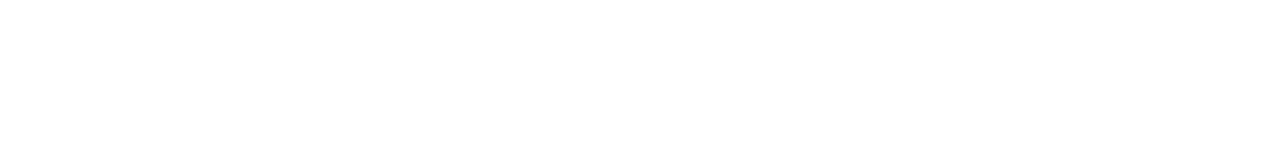
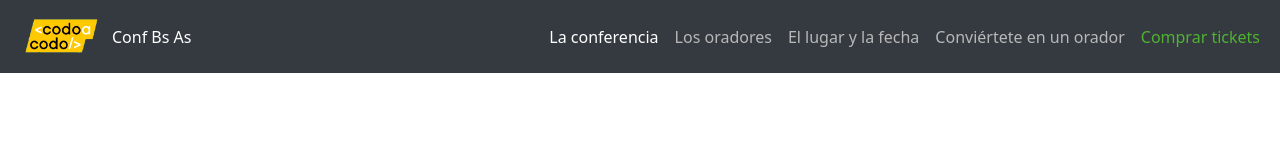
Before and after one commit to StelMar11/FrontEnd_Proyecto, a plain HTML site: page pages/ticket.html in a window 1280 px wide. Drawn offline with nearby package versions, Linux system fonts and the light colour scheme.

Commit message:
navbar del ticket

```diff
--- /dev/null
+++ b/pages/ticket.css
@@ -0,0 +1,21 @@
+:root{
+    --bgcolor:#353A40;
+    --textcolor: white;
+    --colorbtn:#27A844;
+    --colorgrey: #B8B8B8;
+}
+.bgcolor{
+    background-color: var(--bgcolor);
+}
+.logo{
+    color: var(--textcolor);
+}
+.colorgray{
+    color:var(--colorgrey);
+}
+#colorText{
+    color: var(--textcolor);
+}
+#colorTicket{
+    color:#4FB331 ;
+}
--- a/pages/ticket.html
+++ b/pages/ticket.html
@@ -3,9 +3,43 @@
 <head>
     <meta charset="UTF-8">
     <meta name="viewport" content="width=device-width, initial-scale=1.0">
-    <title>Ticket</title>
+    <title>Comprar tickets</title>
+    <link href="https://cdn.jsdelivr.net/npm/bootstrap@5.3.2/dist/css/bootstrap.min.css" rel="stylesheet" integrity="sha384-T3c6CoIi6uLrA9TneNEoa7RxnatzjcDSCmG1MXxSR1GAsXEV/Dwwykc2MPK8M2HN" crossorigin="anonymous">
+    <link rel="shortcut icon" href="favicon.ico" type="image/x-icon">
+    <link rel="stylesheet" href="./ticket.css">
 </head>
 <body>
+    <header class="position-sticky top-0 z-3">
+        <nav class="navbar navbar-expand-lg bgcolor">
+          <div class="container-fluid">
+            <img src="../Assets/codoacodo.png" alt="Logo" width="100vw" class="d-inline-block align-text-top">
+            <span class="logo">Conf Bs As</span>
+            <button class="navbar-toggler" type="button" data-bs-toggle="collapse" data-bs-target="#navbarNav" aria-controls="navbarNav" aria-expanded="false" aria-label="Toggle navigation">
+              <span class="navbar-toggler-icon"></span>
+            </button>
+            <div class="collapse navbar-collapse flex-row-reverse" id="navbarNav">
+              <ul class="navbar-nav">
+                <li class="nav-item">
+                  <a class="nav-link" id="colorText" aria-current="page" href="#">La conferencia</a>
+                </li>
+                <li class="nav-item">
+                  <a class="nav-link colorgray" href="#oradores">Los oradores</a>
+                </li>
+                <li class="nav-item">
+                  <a class="nav-link colorgray" href="#lugar">El lugar y la fecha</a>
+                </li>
+                <li class="nav-item">
+                  <a class="nav-link colorgray " href="#conviertete">Conviértete en un orador</a>
+                </li>
+                <li class="nav-item">
+                  <a class="nav-link" id="colorTicket" aria-current="page" href="./pages/ticket.html">Comprar tickets</a>
+                </li>
+              </ul>
+            </div>
+          </div>
+        </nav>
+
+       </header>
 
 </body>
 </html>
```
Also changed, not shown: css/style.css (+35 -0 lines), index.html (+1 -1 lines).
